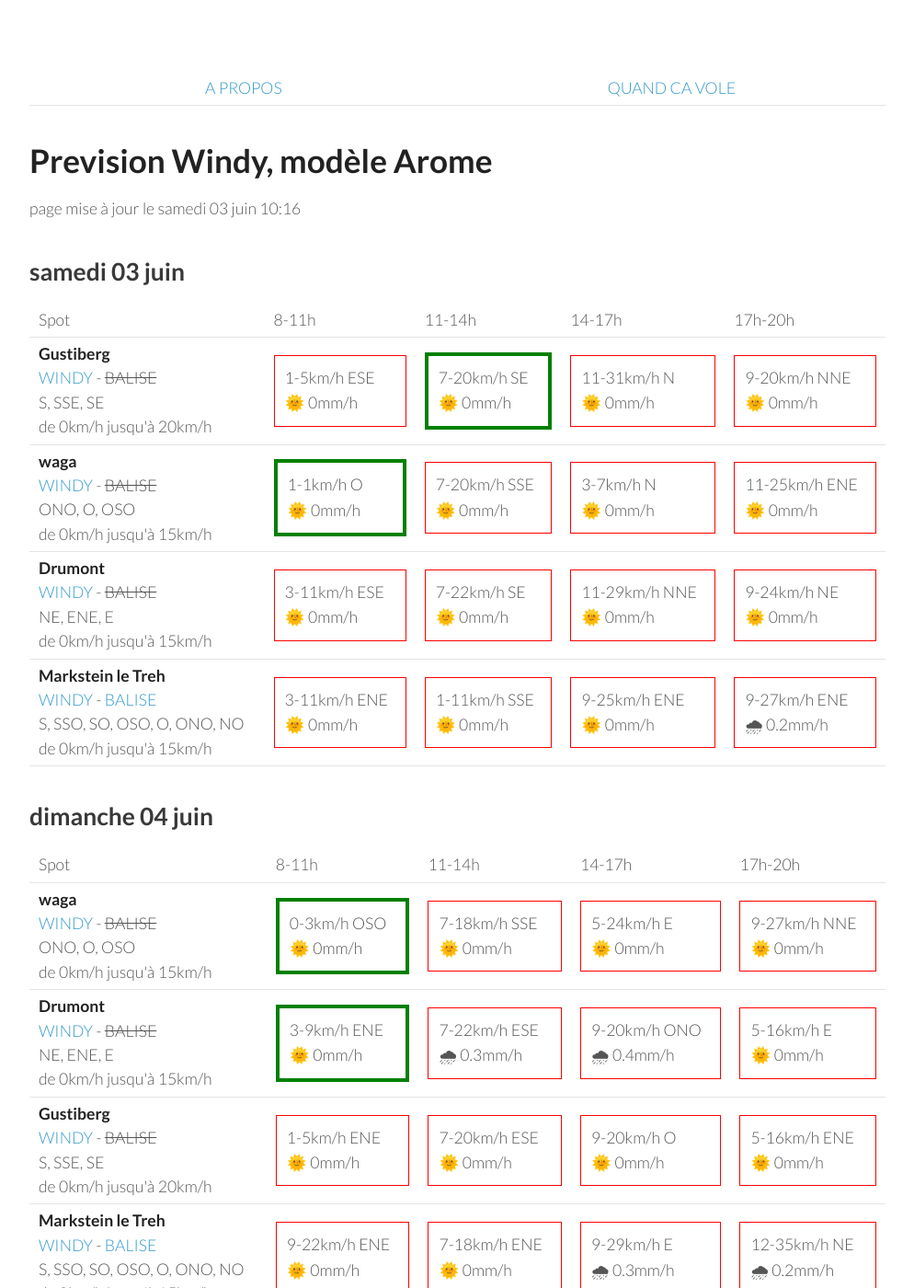
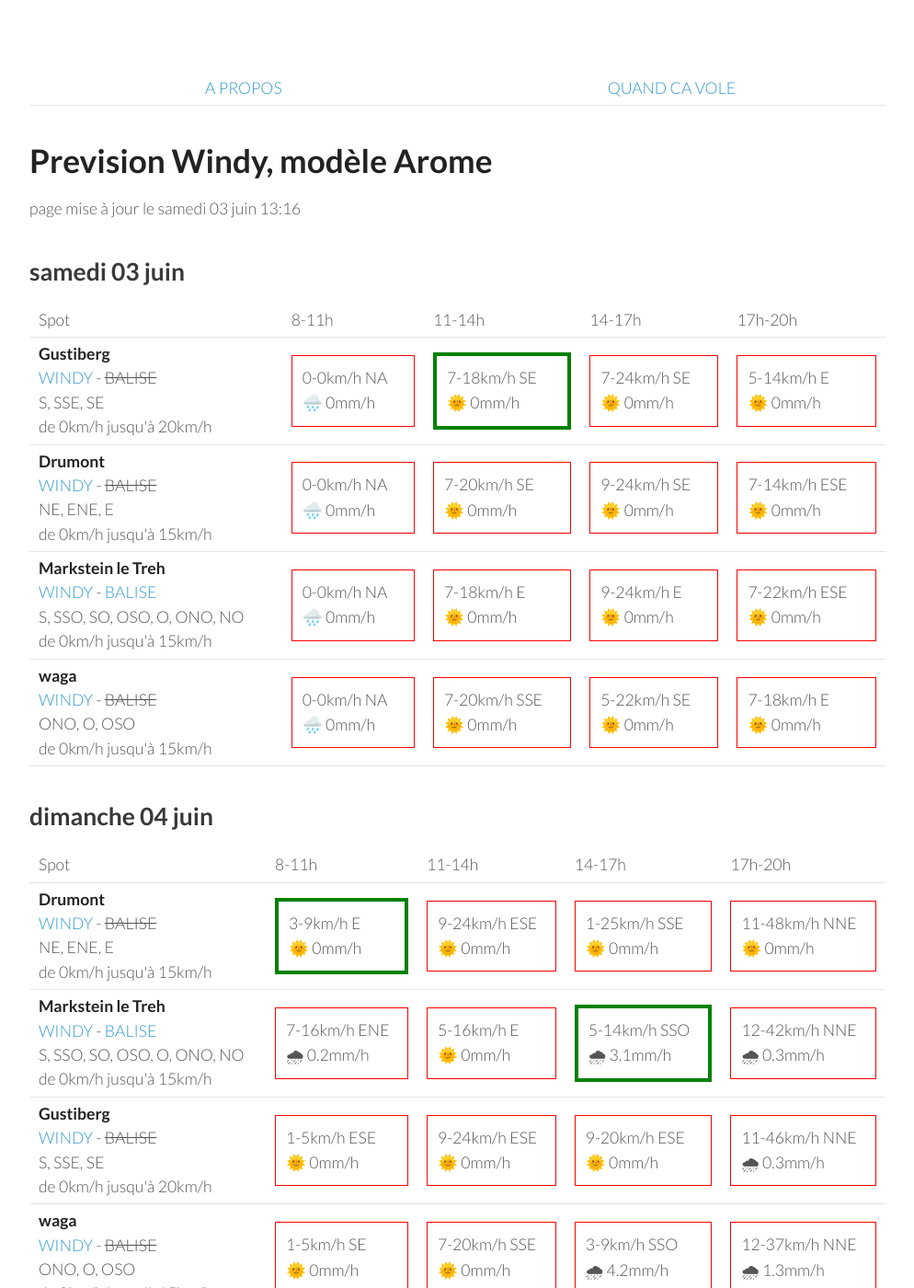
Before and after one commit to parapente-dans-le-nord/parapente-dans-le-nord.github.io, a Jekyll site: the page built from vosges.markdown, in a window 1280 px wide and 1400 px high. Shown: the whole window at 92% size, without its empty margins (26-1020 px from the left). Built offline with Jekyll 4.4.1, drawn with Linux system fonts in a browser that asks for light colours; some of the changed text lies outside the part shown.

Commit message:
update index.markdown

```diff
--- a/vosges.markdown
+++ b/vosges.markdown
@@ -7,7 +7,7 @@ title:  "Tous les spots"
 {: .links}
 
 # Prevision Windy, modèle Arome
-page mise à jour le samedi 03 juin 10:16
+page mise à jour le samedi 03 juin 13:16
 
 ## samedi 03 juin
 
@@ -24,41 +24,37 @@ page mise à jour le samedi 03 juin 10:16
 <tr>
         <td><strong>Gustiberg</strong><br><a href="https://windy.com/47.894/6.934?47.891,6.934,15,m:eYYagmI">WINDY</a> - <span class="no-balise"> BALISE </span><br> <span class="vent-favorable">S, SSE, SE</span><br><span class="force-vent">de 0km/h jusqu'à 20km/h</span> </td>
 
-            <td><div class="not-flyable"><p>1-5km/h ESE</p><p>🌞 0mm/h</p></div></td>
-            <td><div class="flyable"><p>7-20km/h SE</p><p>🌞 0mm/h</p></div></td>
-            <td><div class="not-flyable"><p>11-31km/h N</p><p>🌞 0mm/h</p></div></td>
-            <td><div class="not-flyable"><p>9-20km/h NNE</p><p>🌞 0mm/h</p></div></td>
+            <td><div class="not-flyable"><p>0-0km/h NA</p><p>🌧️ 0mm/h</p></div></td>
+            <td><div class="flyable"><p>7-18km/h SE</p><p>🌞 0mm/h</p></div></td>
+            <td><div class="not-flyable"><p>7-24km/h SE</p><p>🌞 0mm/h</p></div></td>
+            <td><div class="not-flyable"><p>5-14km/h E</p><p>🌞 0mm/h</p></div></td>
 
+    </tr>
+<tr>
+        <td><strong>Drumont</strong><br><a href="https://windy.com/47.898/6.919?47.687,6.919,9,m:eYYagmG">WINDY</a> - <span class="no-balise"> BALISE </span><br> <span class="vent-favorable">NE, ENE, E</span><br><span class="force-vent">de 0km/h jusqu'à 15km/h</span> </td>
+
+            <td><div class="not-flyable"><p>0-0km/h NA</p><p>🌧️ 0mm/h</p></div></td>
+            <td><div class="not-flyable"><p>7-20km/h SE</p><p>🌞 0mm/h</p></div></td>
+            <td><div class="not-flyable"><p>9-24km/h SE</p><p>🌞 0mm/h</p></div></td>
+            <td><div class="not-flyable"><p>7-14km/h ESE</p><p>🌞 0mm/h</p></div></td>
+
+    </tr>
+<tr>
+        <td><strong>Markstein le Treh</strong><br><a href="https://windy.com/47.926/7.012?47.505,7.012,8,m:eY1agmQ">WINDY</a> - <span class=""><a href="http://www.balisemeteo.com/balise.php?idBalise=136">BALISE</a> </span><br> <span class="vent-favorable">S, SSO, SO, OSO, O, ONO, NO</span><br><span class="force-vent">de 0km/h jusqu'à 15km/h</span> </td>
+
+            <td><div class="not-flyable"><p>0-0km/h NA</p><p>🌧️ 0mm/h</p></div></td>
+            <td><div class="not-flyable"><p>7-18km/h E</p><p>🌞 0mm/h</p></div></td>
+            <td><div class="not-flyable"><p>9-24km/h E</p><p>🌞 0mm/h</p></div></td>
+            <td><div class="not-flyable"><p>7-22km/h ESE</p><p>🌞 0mm/h</p></div></td>
 
     </tr>
 <tr>
         <td><strong>waga</strong><br><a href="https://windy.com/47.903/6.996?47.900,6.983,15">WINDY</a> - <span class="no-balise"> BALISE </span><br> <span class="vent-favorable">ONO, O, OSO</span><br><span class="force-vent">de 0km/h jusqu'à 15km/h</span> </td>
 
-            <td><div class="flyable"><p>1-1km/h O</p><p>🌞 0mm/h</p></div></td>
+            <td><div class="not-flyable"><p>0-0km/h NA</p><p>🌧️ 0mm/h</p></div></td>
             <td><div class="not-flyable"><p>7-20km/h SSE</p><p>🌞 0mm/h</p></div></td>
-            <td><div class="not-flyable"><p>3-7km/h N</p><p>🌞 0mm/h</p></div></td>
-            <td><div class="not-flyable"><p>11-25km/h ENE</p><p>🌞 0mm/h</p></div></td>
-
-
-    </tr>
-<tr>
-        <td><strong>Drumont</strong><br><a href="https://windy.com/47.898/6.919?47.687,6.919,9,m:eYYagmG">WINDY</a> - <span class="no-balise"> BALISE </span><br> <span class="vent-favorable">NE, ENE, E</span><br><span class="force-vent">de 0km/h jusqu'à 15km/h</span> </td>
-
-            <td><div class="not-flyable"><p>3-11km/h ESE</p><p>🌞 0mm/h</p></div></td>
-            <td><div class="not-flyable"><p>7-22km/h SE</p><p>🌞 0mm/h</p></div></td>
-            <td><div class="not-flyable"><p>11-29km/h NNE</p><p>🌞 0mm/h</p></div></td>
-            <td><div class="not-flyable"><p>9-24km/h NE</p><p>🌞 0mm/h</p></div></td>
-
-
-    </tr>
-<tr>
-        <td><strong>Markstein le Treh</strong><br><a href="https://windy.com/47.926/7.012?47.505,7.012,8,m:eY1agmQ">WINDY</a> - <span class=""><a href="http://www.balisemeteo.com/balise.php?idBalise=136">BALISE</a> </span><br> <span class="vent-favorable">S, SSO, SO, OSO, O, ONO, NO</span><br><span class="force-vent">de 0km/h jusqu'à 15km/h</span> </td>
-
-            <td><div class="not-flyable"><p>3-11km/h ENE</p><p>🌞 0mm/h</p></div></td>
-            <td><div class="not-flyable"><p>1-11km/h SSE</p><p>🌞 0mm/h</p></div></td>
-            <td><div class="not-flyable"><p>9-25km/h ENE</p><p>🌞 0mm/h</p></div></td>
-            <td><div class="not-flyable"><p>9-27km/h ENE</p><p>🌧 0.2mm/h</p></div></td>
-
+            <td><div class="not-flyable"><p>5-22km/h SE</p><p>🌞 0mm/h</p></div></td>
+            <td><div class="not-flyable"><p>7-18km/h E</p><p>🌞 0mm/h</p></div></td>
 
     </tr>
 
@@ -78,42 +74,42 @@ page mise à jour le samedi 03 juin 10:16
       <td>17h-20h</td>
     </tr>
 <tr>
-        <td><strong>waga</strong><br><a href="https://windy.com/47.903/6.996?47.900,6.983,15">WINDY</a> - <span class="no-balise"> BALISE </span><br> <span class="vent-favorable">ONO, O, OSO</span><br><span class="force-vent">de 0km/h jusqu'à 15km/h</span> </td>
+        <td><strong>Drumont</strong><br><a href="https://windy.com/47.898/6.919?47.687,6.919,9,m:eYYagmG">WINDY</a> - <span class="no-balise"> BALISE </span><br> <span class="vent-favorable">NE, ENE, E</span><br><span class="force-vent">de 0km/h jusqu'à 15km/h</span> </td>
 
-            <td><div class="flyable"><p>0-3km/h OSO</p><p>🌞 0mm/h</p></div></td>
-            <td><div class="not-flyable"><p>7-18km/h SSE</p><p>🌞 0mm/h</p></div></td>
-            <td><div class="not-flyable"><p>5-24km/h E</p><p>🌞 0mm/h</p></div></td>
-            <td><div class="not-flyable"><p>9-27km/h NNE</p><p>🌞 0mm/h</p></div></td>
+            <td><div class="flyable"><p>3-9km/h E</p><p>🌞 0mm/h</p></div></td>
+            <td><div class="not-flyable"><p>9-24km/h ESE</p><p>🌞 0mm/h</p></div></td>
+            <td><div class="not-flyable"><p>1-25km/h SSE</p><p>🌞 0mm/h</p></div></td>
+            <td><div class="not-flyable"><p>11-48km/h NNE</p><p>🌞 0mm/h</p></div></td>
 
 
     </tr>
 <tr>
-        <td><strong>Drumont</strong><br><a href="https://windy.com/47.898/6.919?47.687,6.919,9,m:eYYagmG">WINDY</a> - <span class="no-balise"> BALISE </span><br> <span class="vent-favorable">NE, ENE, E</span><br><span class="force-vent">de 0km/h jusqu'à 15km/h</span> </td>
+        <td><strong>Markstein le Treh</strong><br><a href="https://windy.com/47.926/7.012?47.505,7.012,8,m:eY1agmQ">WINDY</a> - <span class=""><a href="http://www.balisemeteo.com/balise.php?idBalise=136">BALISE</a> </span><br> <span class="vent-favorable">S, SSO, SO, OSO, O, ONO, NO</span><br><span class="force-vent">de 0km/h jusqu'à 15km/h</span> </td>
 
-            <td><div class="flyable"><p>3-9km/h ENE</p><p>🌞 0mm/h</p></div></td>
-            <td><div class="not-flyable"><p>7-22km/h ESE</p><p>🌧 0.3mm/h</p></div></td>
-            <td><div class="not-flyable"><p>9-20km/h ONO</p><p>🌧 0.4mm/h</p></div></td>
+            <td><div class="not-flyable"><p>7-16km/h ENE</p><p>🌧 0.2mm/h</p></div></td>
             <td><div class="not-flyable"><p>5-16km/h E</p><p>🌞 0mm/h</p></div></td>
+            <td><div class="flyable"><p>5-14km/h SSO</p><p>🌧 3.1mm/h</p></div></td>
+            <td><div class="not-flyable"><p>12-42km/h NNE</p><p>🌧 0.3mm/h</p></div></td>
 
 
     </tr>
 <tr>
         <td><strong>Gustiberg</strong><br><a href="https://windy.com/47.894/6.934?47.891,6.934,15,m:eYYagmI">WINDY</a> - <span class="no-balise"> BALISE </span><br> <span class="vent-favorable">S, SSE, SE</span><br><span class="force-vent">de 0km/h jusqu'à 20km/h</span> </td>
 
-            <td><div class="not-flyable"><p>1-5km/h ENE</p><p>🌞 0mm/h</p></div></td>
-            <td><div class="not-flyable"><p>7-20km/h ESE</p><p>🌞 0mm/h</p></div></td>
-            <td><div class="not-flyable"><p>9-20km/h O</p><p>🌞 0mm/h</p></div></td>
-            <td><div class="not-flyable"><p>5-16km/h ENE</p><p>🌞 0mm/h</p></div></td>
+            <td><div class="not-flyable"><p>1-5km/h ESE</p><p>🌞 0mm/h</p></div></td>
+            <td><div class="not-flyable"><p>9-24km/h ESE</p><p>🌞 0mm/h</p></div></td>
+            <td><div class="not-flyable"><p>9-20km/h ESE</p><p>🌞 0mm/h</p></div></td>
+            <td><div class="not-flyable"><p>11-46km/h NNE</p><p>🌧 0.3mm/h</p></div></td>
 
 
     </tr>
 <tr>
-        <td><strong>Markstein le Treh</strong><br><a href="https://windy.com/47.926/7.012?47.505,7.012,8,m:eY1agmQ">WINDY</a> - <span class=""><a href="http://www.balisemeteo.com/balise.php?idBalise=136">BALISE</a> </span><br> <span class="vent-favorable">S, SSO, SO, OSO, O, ONO, NO</span><br><span class="force-vent">de 0km/h jusqu'à 15km/h</span> </td>
+        <td><strong>waga</strong><br><a href="https://windy.com/47.903/6.996?47.900,6.983,15">WINDY</a> - <span class="no-balise"> BALISE </span><br> <span class="vent-favorable">ONO, O, OSO</span><br><span class="force-vent">de 0km/h jusqu'à 15km/h</span> </td>
 
-            <td><div class="not-flyable"><p>9-22km/h ENE</p><p>🌞 0mm/h</p></div></td>
-            <td><div class="not-flyable"><p>7-18km/h ENE</p><p>🌞 0mm/h</p></div></td>
-            <td><div class="not-flyable"><p>9-29km/h E</p><p>🌧 0.3mm/h</p></div></td>
-            <td><div class="not-flyable"><p>12-35km/h NE</p><p>🌧 0.2mm/h</p></div></td>
+            <td><div class="not-flyable"><p>1-5km/h SE</p><p>🌞 0mm/h</p></div></td>
+            <td><div class="not-flyable"><p>7-20km/h SSE</p><p>🌞 0mm/h</p></div></td>
+            <td><div class="not-flyable"><p>3-9km/h SSO</p><p>🌧 4.2mm/h</p></div></td>
+            <td><div class="not-flyable"><p>12-37km/h NNE</p><p>🌧 1.3mm/h</p></div></td>
 
 
     </tr>
@@ -136,10 +132,10 @@ page mise à jour le samedi 03 juin 10:16
 <tr>
         <td><strong>Drumont</strong><br><a href="https://windy.com/47.898/6.919?47.687,6.919,9,m:eYYagmG">WINDY</a> - <span class="no-balise"> BALISE </span><br> <span class="vent-favorable">NE, ENE, E</span><br><span class="force-vent">de 0km/h jusqu'à 15km/h</span> </td>
 
-            <td><div class="not-flyable"><p>5-18km/h ENE</p><p>🌞 0mm/h</p></div></td>
+            <td><div class="not-flyable"><p>5-16km/h ENE</p><p>🌞 0mm/h</p></div></td>
             <td><div class="not-flyable"><p>9-27km/h E</p><p>🌞 0mm/h</p></div></td>
-            <td><div class="not-flyable"><p>7-29km/h ENE</p><p>🌞 0mm/h</p></div></td>
-            <td><div class="not-flyable"><p>11-27km/h NE</p><p>🌞 0mm/h</p></div></td>
+            <td><div class="not-flyable"><p>9-31km/h NE</p><p>🌞 0mm/h</p></div></td>
+            <td><div class="not-flyable"><p>9-29km/h NE</p><p>🌞 0mm/h</p></div></td>
 
 
     </tr>
@@ -192,10 +188,10 @@ page mise à jour le samedi 03 juin 10:16
 <tr>
         <td><strong>Drumont</strong><br><a href="https://windy.com/47.898/6.919?47.687,6.919,9,m:eYYagmG">WINDY</a> - <span class="no-balise"> BALISE </span><br> <span class="vent-favorable">NE, ENE, E</span><br><span class="force-vent">de 0km/h jusqu'à 15km/h</span> </td>
 
-            <td><div class="not-flyable"><p>7-18km/h NE</p><p>🌞 0mm/h</p></div></td>
-            <td><div class="not-flyable"><p>11-33km/h ENE</p><p>🌞 0mm/h</p></div></td>
-            <td><div class="not-flyable"><p>7-29km/h ENE</p><p>🌧 0.3mm/h</p></div></td>
-            <td><div class="not-flyable"><p>9-25km/h NE</p><p>🌞 0mm/h</p></div></td>
+            <td><div class="not-flyable"><p>5-18km/h ENE</p><p>🌞 0mm/h</p></div></td>
+            <td><div class="not-flyable"><p>11-31km/h ENE</p><p>🌞 0mm/h</p></div></td>
+            <td><div class="not-flyable"><p>9-31km/h ENE</p><p>🌞 0mm/h</p></div></td>
+            <td><div class="not-flyable"><p>9-27km/h NE</p><p>🌞 0mm/h</p></div></td>
 
 
     </tr>
@@ -249,9 +245,9 @@ page mise à jour le samedi 03 juin 10:16
         <td><strong>Drumont</strong><br><a href="https://windy.com/47.898/6.919?47.687,6.919,9,m:eYYagmG">WINDY</a> - <span class="no-balise"> BALISE </span><br> <span class="vent-favorable">NE, ENE, E</span><br><span class="force-vent">de 0km/h jusqu'à 15km/h</span> </td>
 
             <td><div class="not-flyable"><p>7-20km/h NE</p><p>🌞 0mm/h</p></div></td>
-            <td><div class="not-flyable"><p>9-27km/h ENE</p><p>🌞 0mm/h</p></div></td>
-            <td><div class="not-flyable"><p>9-27km/h NE</p><p>🌞 0mm/h</p></div></td>
-            <td><div class="not-flyable"><p>5-42km/h NNE</p><p>🌧 2.8mm/h</p></div></td>
+            <td><div class="not-flyable"><p>11-33km/h ENE</p><p>🌞 0mm/h</p></div></td>
+            <td><div class="not-flyable"><p>12-35km/h E</p><p>🌞 0mm/h</p></div></td>
+            <td><div class="not-flyable"><p>11-35km/h NE</p><p>🌞 0mm/h</p></div></td>
 
 
     </tr>
@@ -302,6 +298,16 @@ page mise à jour le samedi 03 juin 10:16
       <td>17h-20h</td>
     </tr>
 <tr>
+        <td><strong>Drumont</strong><br><a href="https://windy.com/47.898/6.919?47.687,6.919,9,m:eYYagmG">WINDY</a> - <span class="no-balise"> BALISE </span><br> <span class="vent-favorable">NE, ENE, E</span><br><span class="force-vent">de 0km/h jusqu'à 15km/h</span> </td>
+
+            <td><div class="not-flyable"><p>7-22km/h ENE</p><p>🌞 0mm/h</p></div></td>
+            <td><div class="not-flyable"><p>11-33km/h E</p><p>🌞 0mm/h</p></div></td>
+            <td><div class="not-flyable"><p>11-33km/h E</p><p>🌞 0mm/h</p></div></td>
+            <td><div class="not-flyable"><p>11-35km/h ENE</p><p>🌞 0mm/h</p></div></td>
+
+
+    </tr>
+<tr>
         <td><strong>Markstein le Treh</strong><br><a href="https://windy.com/47.926/7.012?47.505,7.012,8,m:eY1agmQ">WINDY</a> - <span class=""><a href="http://www.balisemeteo.com/balise.php?idBalise=136">BALISE</a> </span><br> <span class="vent-favorable">S, SSO, SO, OSO, O, ONO, NO</span><br><span class="force-vent">de 0km/h jusqu'à 15km/h</span> </td>
 
             <td><div class="not-flyable"><p>7-24km/h ENE</p><p>🌞 0mm/h</p></div></td>
```
